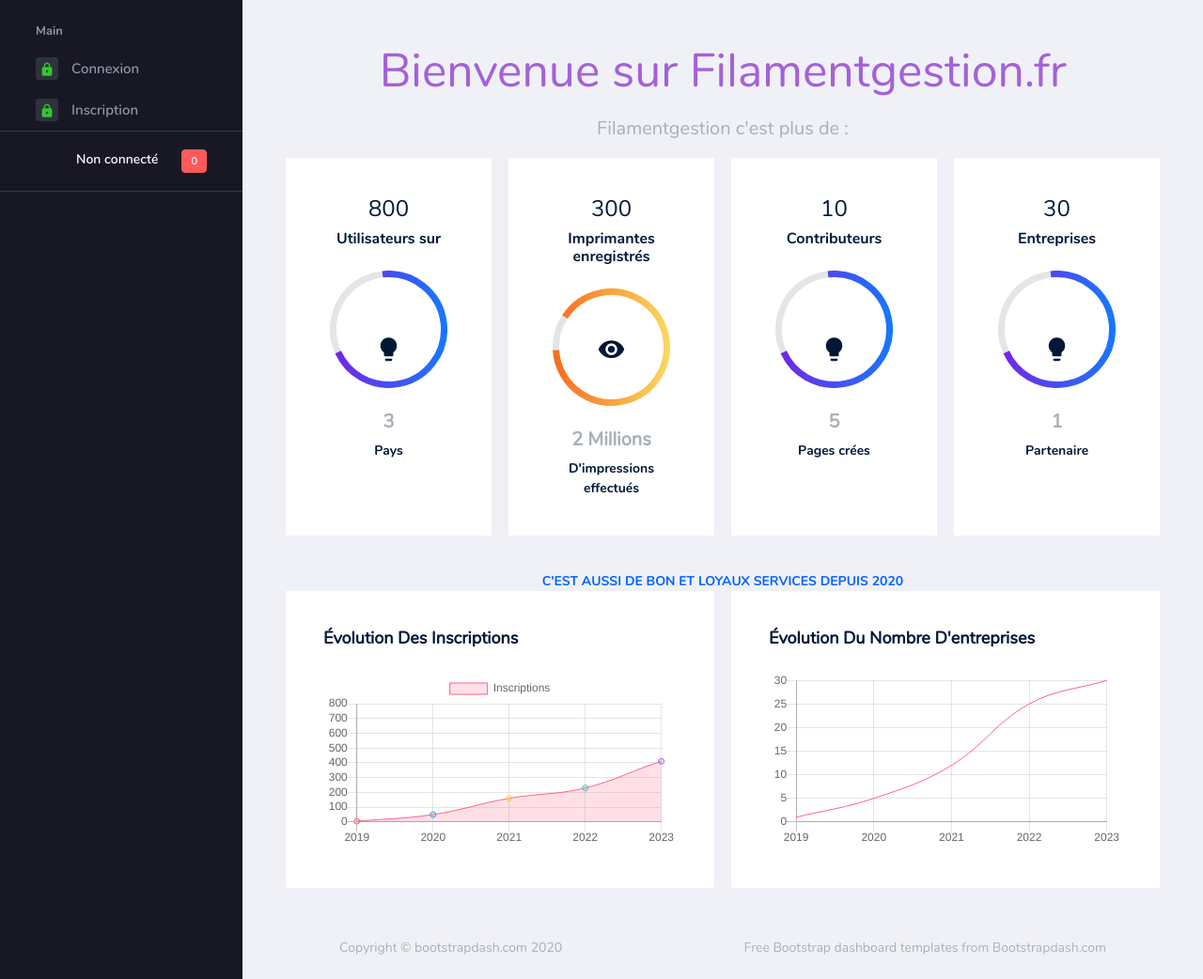
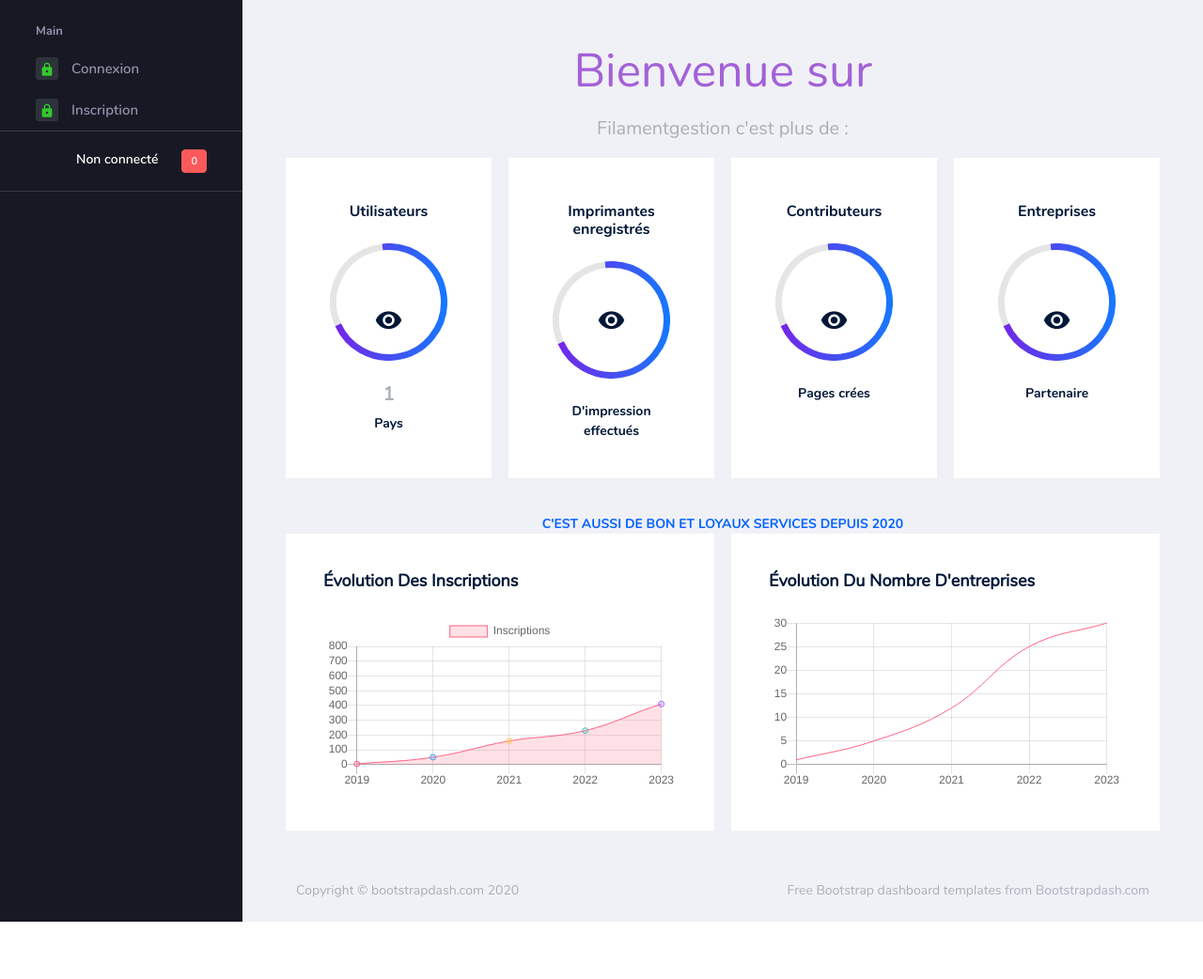
Before and after one commit to Mathbech/filamentgestion.fr, a Symfony app: template templates/public/index.html.twig in a window 1280 px wide. Shown: the part 64-1106 px from the top of the page at 94% size. After the commit the page ends 1045 px from the top, so only its background shows below. Run offline with Twig, Linux system fonts and the light colour scheme; the template is opened without the code that fills it, so the values that code supplies are empty; some libraries are stand-ins or nearby versions.

Commit message:
extrudage des entitées cartes de lapage d'accueil et inclusion avec mise en paramètres de variables

```diff
--- /dev/null
+++ b/templates/includes/card.html.twig
@@ -0,0 +1,14 @@
+<div class="col-xl-3  col-lg-6 col-sm-6 grid-margin stretch-card">
+    <div class="card">
+        <div class="card-body text-center">
+            <h2 class="mb-2 text-dark font-weight-normal">{{ variable1 }}</h2>
+            <h5 class="mb-4 text-dark font-weight-bold"> {{ variable2 }} </h5>
+            <div
+                class="dashboard-progress dashboard-progress-1 d-flex align-items-center justify-content-center item-parent">
+                <i class="mdi mdi-eye icon-md absolute-center text-dark"></i>
+            </div>
+            <h3 class="mt-4 mb-0"> {{ variable3 }} </h3>
+            <p class="mb-0 font-weight-bold mt-2 text-dark"> {{ variable4 }} </p>
+        </div>
+    </div>
+</div>
--- a/templates/public/index.html.twig
+++ b/templates/public/index.html.twig
@@ -5,68 +5,41 @@
     <div class="container text-center">
         <div class="row align-items-start">
             <div class="col">
-            <p class="text-info display-2">Bienvenue sur Filamentgestion.fr</p>
+                <p class="text-info display-2">Bienvenue sur {{ site_name }}</p>
                 <p class="display-5">Filamentgestion c'est plus de : </p>
             </div>
         </div>
     </div>
     <div class="row">
-    <div class="col-xl-3 col-lg-6 col-sm-6 grid-margin stretch-card">
-        <div class="card">
-            <div class="card-body text-center">
-                <h2 class="mb-2 text-dark font-weight-normal">800</h2>
-                <h5 class="mb-4 text-dark font-weight-bold">Utilisateurs sur </h5>
-                <div
-                    class="dashboard-progress dashboard-progress-1 d-flex align-items-center justify-content-center item-parent">
-                    <i class="mdi mdi-lightbulb icon-md absolute-center text-dark"></i>
-                </div>
-                <h3 class="mt-4 mb-0">3</h3>
-                <p class="mb-0 font-weight-bold mt-2 text-dark">Pays</p>
-            </div>
-        </div>
-    </div>
-    <div class="col-xl-3  col-lg-6 col-sm-6 grid-margin stretch-card">
-        <div class="card">
-            <div class="card-body text-center">
-                <h2 class="mb-2 text-dark font-weight-normal">300</h2>
-                <h5 class="mb-4 text-dark font-weight-bold">Imprimantes enregistrés</h5>
-                <div
-                    class="dashboard-progress dashboard-progress-3 d-flex align-items-center justify-content-center item-parent">
-                    <i class="mdi mdi-eye icon-md absolute-center text-dark"></i>
-                </div>
-                <h3 class="mt-4 mb-0">2 Millions</h3>
-                <p class="mb-0 font-weight-bold mt-2 text-dark">D'impressions effectués</p>
-            </div>
-        </div>
-    </div>
-    <div class="col-xl-3 col-lg-6 col-sm-6 grid-margin stretch-card">
-        <div class="card">
-            <div class="card-body text-center">
-                <h2 class="mb-2 text-dark font-weight-normal">10</h2>
-                <h5 class="mb-4 text-dark font-weight-bold">Contributeurs</h5>
-                <div
-                    class="dashboard-progress dashboard-progress-1 d-flex align-items-center justify-content-center item-parent">
-                    <i class="mdi mdi-lightbulb icon-md absolute-center text-dark"></i>
-                </div>
-                <h3 class="mt-4 mb-0">5</h3>
-                <p class="mb-0 font-weight-bold mt-2 text-dark">Pages crées</p>
-            </div>
-        </div>
-    </div>
-    <div class="col-xl-3 col-lg-6 col-sm-6 grid-margin stretch-card">
-        <div class="card">
-            <div class="card-body text-center">
-                <h2 class="mb-2 text-dark font-weight-normal">30</h2>
-                <h5 class="mb-4 text-dark font-weight-bold">Entreprises </h5>
-                <div
-                    class="dashboard-progress dashboard-progress-1 d-flex align-items-center justify-content-center item-parent">
-                    <i class="mdi mdi-lightbulb icon-md absolute-center text-dark"></i>
-                </div>
-                <h3 class="mt-4 mb-0">1</h3>
-                <p class="mb-0 font-weight-bold mt-2 text-dark">Partenaire</p>
-            </div>
-        </div>
-    </div>
+
+        {% include 'includes/card.html.twig' with {
+            'variable1': utilisateurs,
+            'variable2': 'Utilisateurs',
+            'variable3': '1',
+            'variable4': 'Pays'
+        } %}
+
+        {% include 'includes/card.html.twig' with {
+            'variable1': imprimantes,
+            'variable2': 'Imprimantes enregistrés',
+            'variable3': impressions,
+            'variable4': 'D\'impression effectués'
+        } %}
+
+        {% include 'includes/card.html.twig' with {
+            'variable1': contributeurs,
+            'variable2': 'Contributeurs',
+            'variable3': pages,
+            'variable4': 'Pages crées'
+        } %}
+
+        {% include 'includes/card.html.twig' with {
+            'variable1': entreprises,
+            'variable2': 'Entreprises',
+            'variable3': partenaires,
+            'variable4': 'Partenaire'
+        } %}
+
     </div>
 
     <p class="mb-0 font-weight-bold mt-2 text-primary text-center text-uppercase">C'est aussi de bon et loyaux services depuis 2020</p>
@@ -87,5 +60,6 @@
                 </div>
             </div>
         </div>
+    </div>
 
 {% endblock %}
```
Also changed, not shown: src/Controller/PublicController.php (+9 -2 lines). Lines whose indentation alone changed are shown as unchanged.
